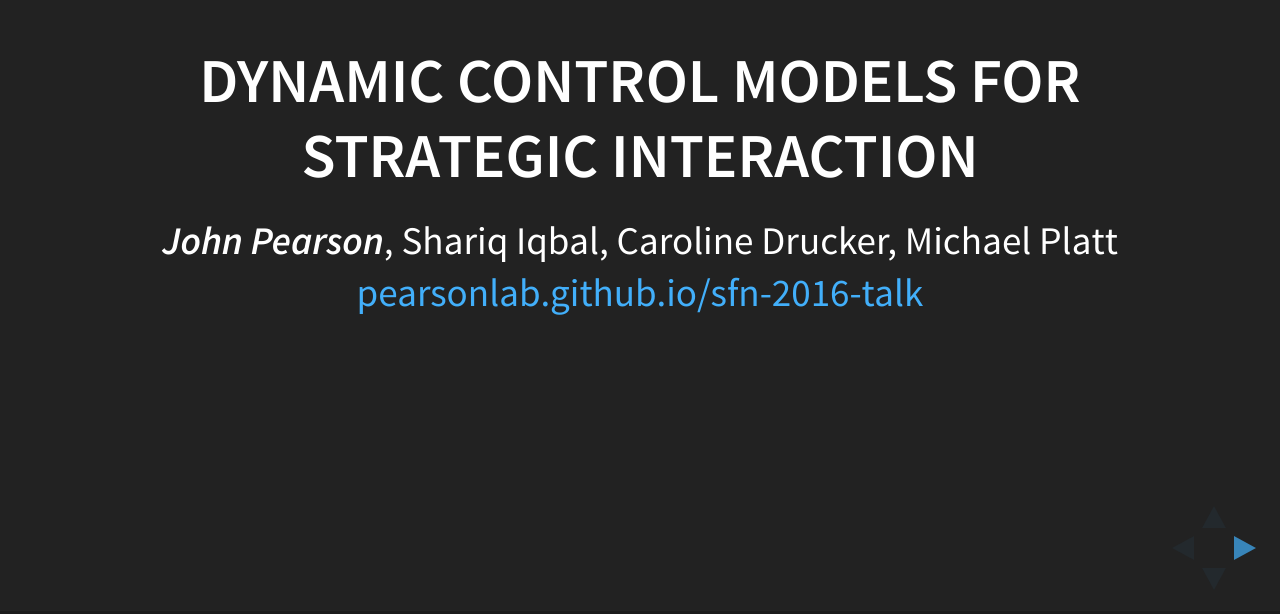
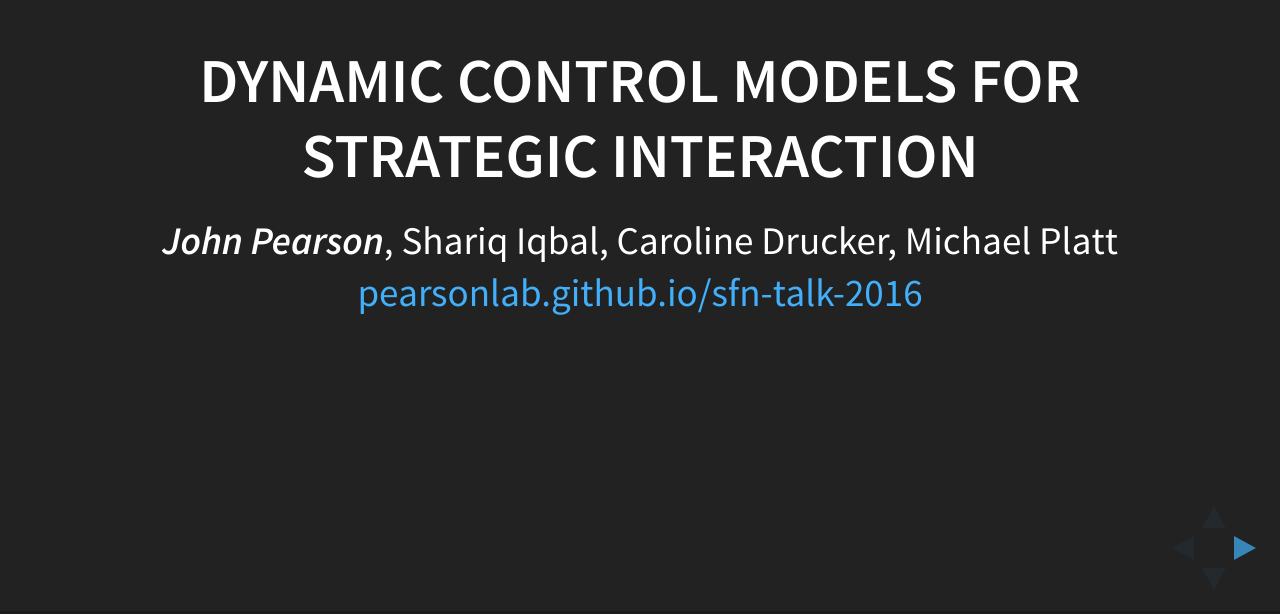
Before and after one commit to pearsonlab/sfn-talk-2016, a website: page index.html in a window 1280 px wide. Shown: the part 186-800 px from the top of the page. Drawn offline with nearby package versions, Linux system fonts and the light colour scheme; some packages are replaced by stand-ins of ours.

Commit message:
fixed title slide link

```diff
--- a/index.html
+++ b/index.html
@@ -27,7 +27,7 @@
 				<section data-markdown>
 					##Dynamic control models for strategic interaction
 					**_John Pearson_**, Shariq Iqbal, Caroline Drucker, Michael Platt
-					[pearsonlab.github.io/sfn-2016-talk](https://pearsonlab.github.io/sfn-2016-talk)
+					[pearsonlab.github.io/sfn-talk-2016](https://pearsonlab.github.io/sfn-talk-2016)
 				</section>
 				<section>
 					<div style="float:left; width:25%">
```
